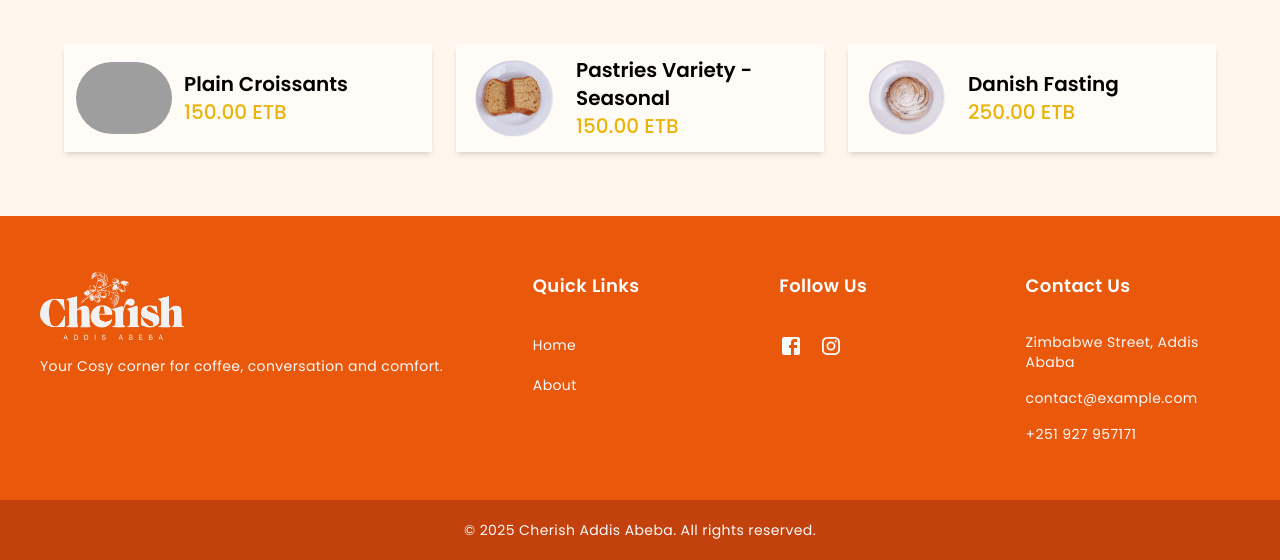
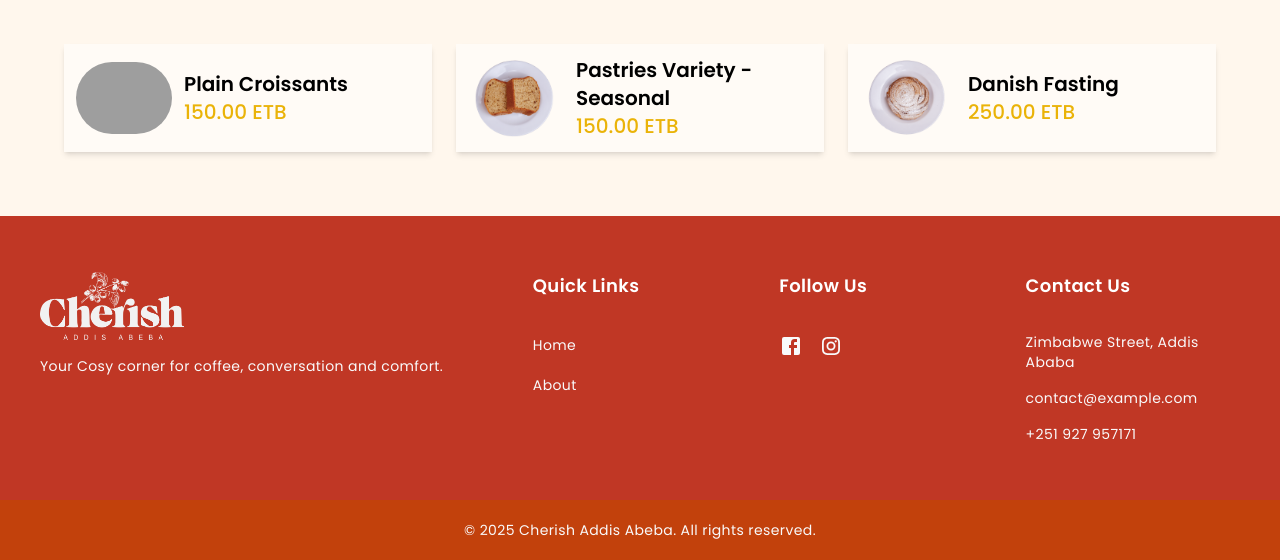
Before and after one commit to danieltsega/cherish, a Django app: page / in a window 1280 px wide. Shown: the part 5029-5589 px from the top of the page. Run offline with Django 5.2, Linux system fonts and the light colour scheme; data comes from the database, SQL or seed files in the repository; some libraries are stand-ins or nearby versions; grey boxes are pictures that could not be loaded.

Commit message:
update: update base.html

```diff
--- a/menu/templates/menu/base.html
+++ b/menu/templates/menu/base.html
@@ -123,7 +123,7 @@
             href="/"
           >
             <img
-              src="images/logo.png"
+              src="{% static 'images/logo.png' %}"
               alt="Cherish Logo"
               srcset=""
               class="w-20"
@@ -224,7 +224,7 @@
 
     <main class="mt-16">{% block content %}{% endblock %}</main>
     <!-- Footer -->
-    <footer class="bg-orange-600 font-sans tracking-wide mt-12">
+    <footer class="font-sans tracking-wide mt-12" style="background-color: #c03725;">
       <div class="py-14 px-6 sm:px-10">
         <div class="grid grid-cols-1 md:grid-cols-2 lg:grid-cols-5 gap-8">
           <div class="lg:col-span-2">
```
